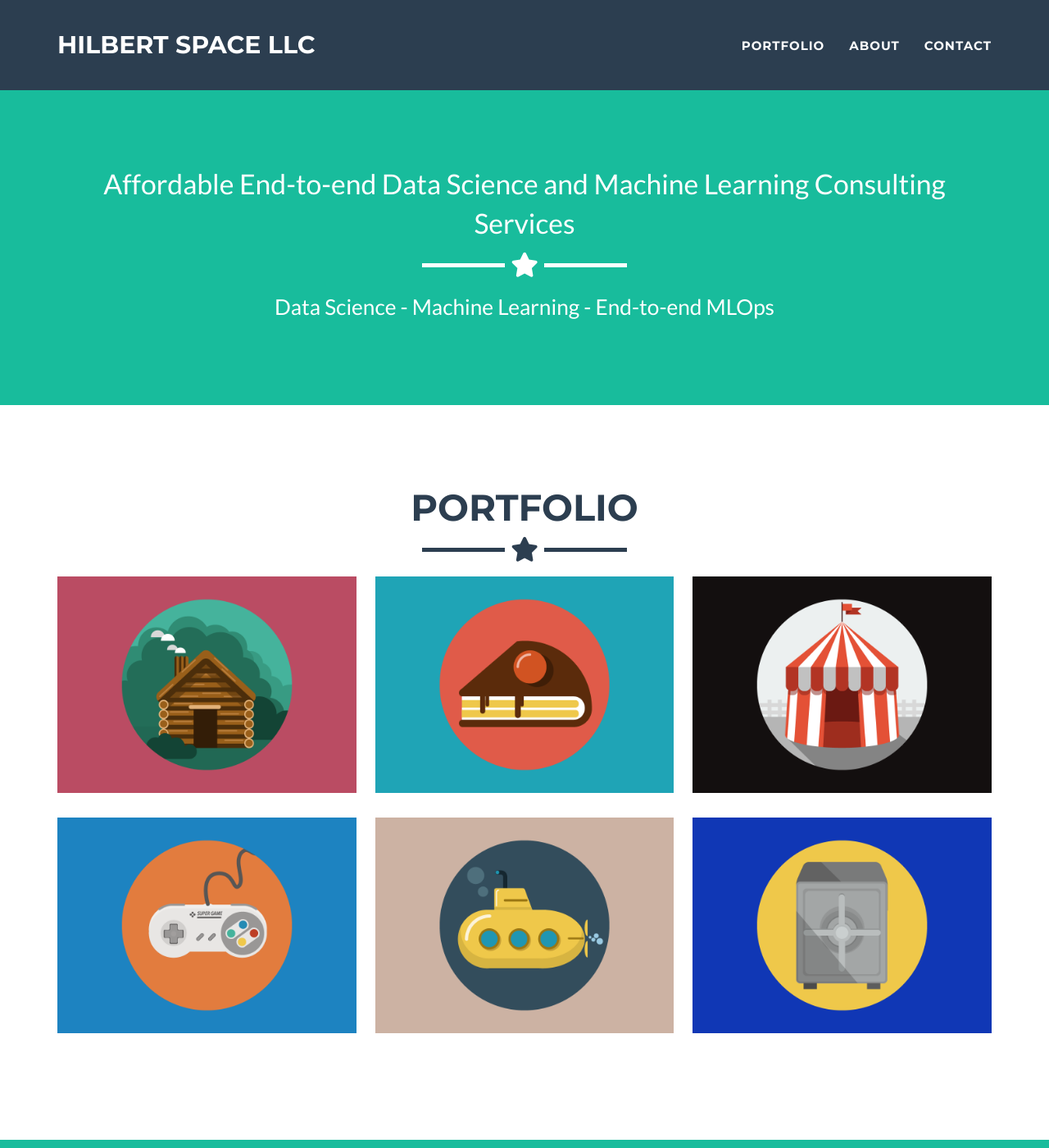
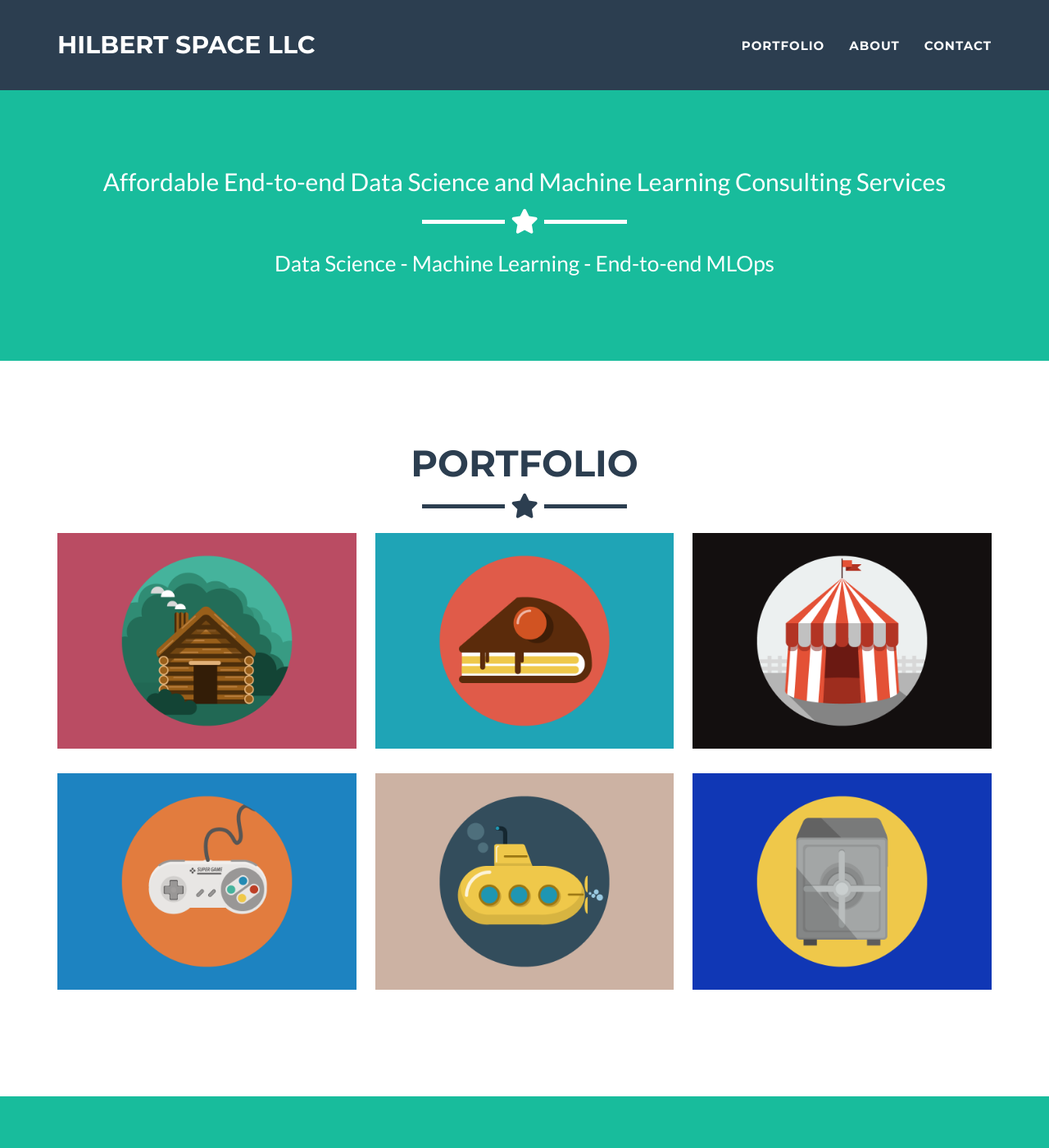
Before and after one commit to HilbertSpaceLLC/hilbertspacellc.github.io, a Jekyll site: the page built from _posts/2014-07-18-project-1.markdown, in a window 1280 px wide and 1400 px high. Shown: the whole window at 82% size. Built offline with Jekyll 4.4.1, drawn with Linux system fonts in a browser that asks for light colours.

Commit message:
Update main.css

```diff
--- a/_includes/css/main.css
+++ b/_includes/css/main.css
@@ -116,7 +116,7 @@ header .intro-text .skills {
     }
 
     header .intro-text .name {
-        font-size: 2.25em;
+        font-size: 2.00em;
     }
 
     header .intro-text .skills {
```
